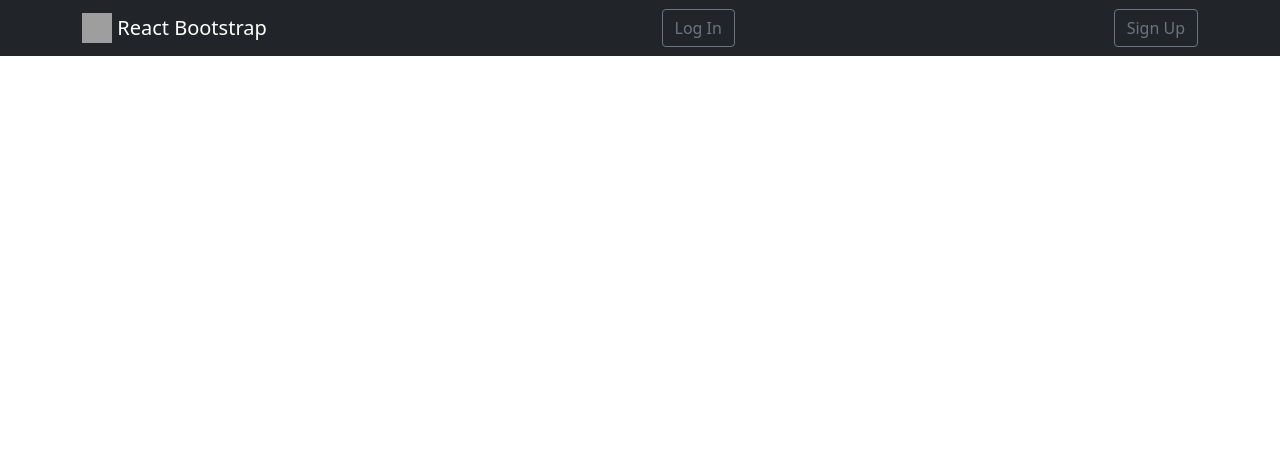
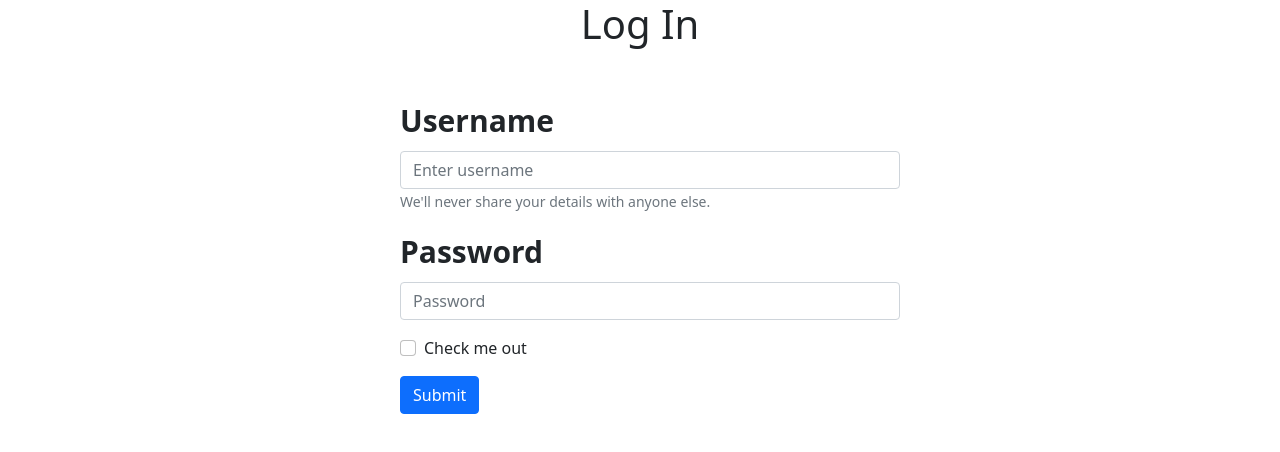
Before and after one commit to AnilBameta/ReactMovieApp, a React (Create React App) app: page /LogIn in a window 1280 px wide. Shown: the top 452 px of the page. Built offline with nearby package versions, Linux system fonts and the light colour scheme; grey boxes are pictures that could not be loaded.

Commit message:
SignUp and Login

```diff
--- a/src/App.js
+++ b/src/App.js
@@ -3,7 +3,8 @@ import Search from './Search';
 import CastMembers from './CastMembers';
 import Cast from './Cast';
 import Starting from './StartingPage'
-import Navbar from './getNavbar';
+import SignUp from './SignUp';
+import LogIn from './LogIn';
 import {
   BrowserRouter as Router,
   Switch,
@@ -12,10 +13,12 @@ import {
 function App() {
   return (
     <>
-    <Navbar />
+
     <Router>
     <Switch>
     <Route path='/' exact component={Starting} />
+    <Route path='/SignUp' exact component={SignUp} />
+    <Route path='/LogIn' exact component={LogIn} />
     <Route path='/Search/:text' exact component={Search} />
     <Route path='/CastMembers/:id' component={CastMembers} />
     <Route path='/Cast/:id' component={Cast} />
--- a/src/CastMembers.js
+++ b/src/CastMembers.js
@@ -44,12 +44,12 @@ export default function CastMembers() {
       <CardActionArea >
         <CardMedia
           component="img"
-          height="250"
+          height="230"
           image={`https://image.tmdb.org/t/p/w500${item?.profile_path}`}
           alt="Not Available"
         />
         <CardContent >
-          <Typography gutterBottom variant="h8" component="div" width='150px' height='10px'>
+          <Typography gutterBottom variant="h8" component="div" width='160px' height='10px'>
           {item.original_name}
           </Typography>
           <Typography variant="body2" color="text.secondary" width='150px'>
@@ -74,12 +74,15 @@ export default function CastMembers() {
            <h2 style={{color:'grey'}}>{idData?.tagline}</h2>
             <br />
            <h3>Overview</h3>
+           <br />
            <p>{idData?.overview}</p>
            <br />
            <h3>Popularity</h3>
+           <br />
            <p>{idData?.popularity}</p>
            <br />
            <h3>Runtime</h3>
+           <br />
            <p>{idData?.runtime} min.</p>
            </div>
         </div>
--- /dev/null
+++ b/src/LogIn.js
@@ -0,0 +1,31 @@
+import React from 'react';
+import {Form,Button} from 'react-bootstrap';
+export default function LogIn() {
+    return (
+  <div className='SignUp'>
+     <h1 style={{textAlign:'center'}}>Log In</h1>
+        <Form className=" formcss">
+  <Form.Group className="mb-3" controlId="formBasicEmail">
+    <Form.Label style={{fontSize:'30px'}}><b>Username</b></Form.Label>
+    <Form.Control type="email" placeholder="Enter username" />
+    <Form.Text className="text-muted">
+      We'll never share your details with anyone else.
+    </Form.Text>
+  </Form.Group>
+
+  <Form.Group className="mb-3" controlId="formBasicPassword">
+    <Form.Label style={{fontSize:'30px'}}><b>Password</b></Form.Label>
+    <Form.Control type="password" placeholder="Password" />
+  </Form.Group>
+  <Form.Group className="mb-3" controlId="formBasicCheckbox">
+    <Form.Check type="checkbox" label="Check me out" />
+  </Form.Group>
+  <Button variant="primary" type="submit">
+    Submit
+  </Button>
+</Form>
+
+
+</div>
+    )
+}
--- /dev/null
+++ b/src/SignUp.js
@@ -0,0 +1,31 @@
+import React from 'react';
+import {Form,Button} from 'react-bootstrap';
+export default function SignUp() {
+    return (
+  <div className='SignUp'>
+     <h1 style={{textAlign:'center'}}>Sign Up</h1>
+        <Form className=" formcss">
+  <Form.Group className="mb-3" controlId="formBasicEmail">
+    <Form.Label style={{fontSize:'30px'}}><b>Username</b></Form.Label>
+    <Form.Control type="email" placeholder="Enter username" />
+    <Form.Text className="text-muted">
+      We'll never share your details with anyone else.
+    </Form.Text>
+  </Form.Group>
+
+  <Form.Group className="mb-3" controlId="formBasicPassword">
+    <Form.Label style={{fontSize:'30px'}}><b>Password</b></Form.Label>
+    <Form.Control type="password" placeholder="Password" />
+  </Form.Group>
+  <Form.Group className="mb-3" controlId="formBasicCheckbox">
+    <Form.Check type="checkbox" label="Check me out" />
+  </Form.Group>
+  <Button variant="primary" type="submit">
+    Submit
+  </Button>
+</Form>
+
+
+</div>
+    )
+}
--- a/src/StartingPage.js
+++ b/src/StartingPage.js
@@ -1,3 +1,6 @@
+import Navbar from 'react-bootstrap/Navbar';
+import { Container,Button } from 'react-bootstrap';
+import 'bootstrap/dist/css/bootstrap.min.css';
 import React,{ useState, useEffect} from 'react'
 import './index.css';
 import axios from 'axios';
@@ -22,6 +25,22 @@ export default function Starting() {
     console.log(firstData)
     return (
         <div className="wholeBody">
+          <Navbar bg="dark" variant="dark">
+    <Container>
+      <Navbar.Brand href="#home">
+        <img
+          alt=""
+          src="/logo.svg"
+          width="30"
+          height="30"
+          className="d-inline-block align-top"
+        />{' '}
+      React Bootstrap
+      </Navbar.Brand>
+      <Link to={`/LogIn`}><Button variant="outline-secondary" style={{width:'90px'}}>Log In</Button>{' '}</Link>
+     <Link to={`/SignUp`}> <Button variant="outline-secondary" style={{justifyContent:'right'}}>Sign Up</Button>{' '}</Link>
+    </Container>
+  </Navbar>
 
         <div className="heading">
         <h1 className="appName">Movies/Tv App</h1>
--- a/src/getNavbar.js
+++ /dev/null
@@ -1,63 +0,0 @@
-import Navbar from 'react-bootstrap/Navbar';
-import React, {useState} from 'react';
-import { Container,Button,Modal } from 'react-bootstrap';
-import 'bootstrap/dist/css/bootstrap.min.css';
-
-export default function GetNavbar() {
-  const [log,getLog]=useState(false);
-  function modal1() {
-    <>
-    {console.log("hello")}
-    <Modal.Dialog>
-    <Modal.Header closeButton>
-      <Modal.Title>Modal title</Modal.Title>
-    </Modal.Header>
-
-    <Modal.Body>
-      <p>Modal body text goes here.</p>
-    </Modal.Body>
-
-    <Modal.Footer>
-      <Button variant="secondary">Close</Button>
-      <Button variant="primary">Save changes</Button>
-    </Modal.Footer>
-  </Modal.Dialog>
-  </>
-  }
-  function modal2() {
-    <Modal.Dialog>
-    <Modal.Header closeButton>
-      <Modal.Title>Modal title</Modal.Title>
-    </Modal.Header>
-
-    <Modal.Body>
-      <p>Modal body text goes here.</p>
-    </Modal.Body>
-
-    <Modal.Footer>
-      <Button variant="secondary">Close</Button>
-      <Button variant="primary">Save changes</Button>
-    </Modal.Footer>
-  </Modal.Dialog>
-  }
-  return (
-<>
-  <Navbar bg="dark" variant="dark">
-    <Container>
-      <Navbar.Brand href="#home">
-        <img
-          alt=""
-          src="/logo.svg"
-          width="30"
-          height="30"
-          className="d-inline-block align-top"
-        />{' '}
-      React Bootstrap
-      </Navbar.Brand>
-      <Button onClick={()=>modal1()} variant="outline-secondary">Log In</Button>{' '}
-      <Button onClick={()=>modal2()} variant="outline-secondary">Sign Up</Button>{' '}
-    </Container>
-  </Navbar>
-</>
-  )
-}
--- a/src/index.css
+++ b/src/index.css
@@ -128,3 +128,9 @@ text-align: center;
   border-radius: 7px;
   box-shadow: 10px 10px 5px rgb(202, 196, 196);
 }
+.formcss {
+  width: 500px;
+  margin-top: 50px;
+  margin-left: 400px;
+  justify-content: center;
+}
```
